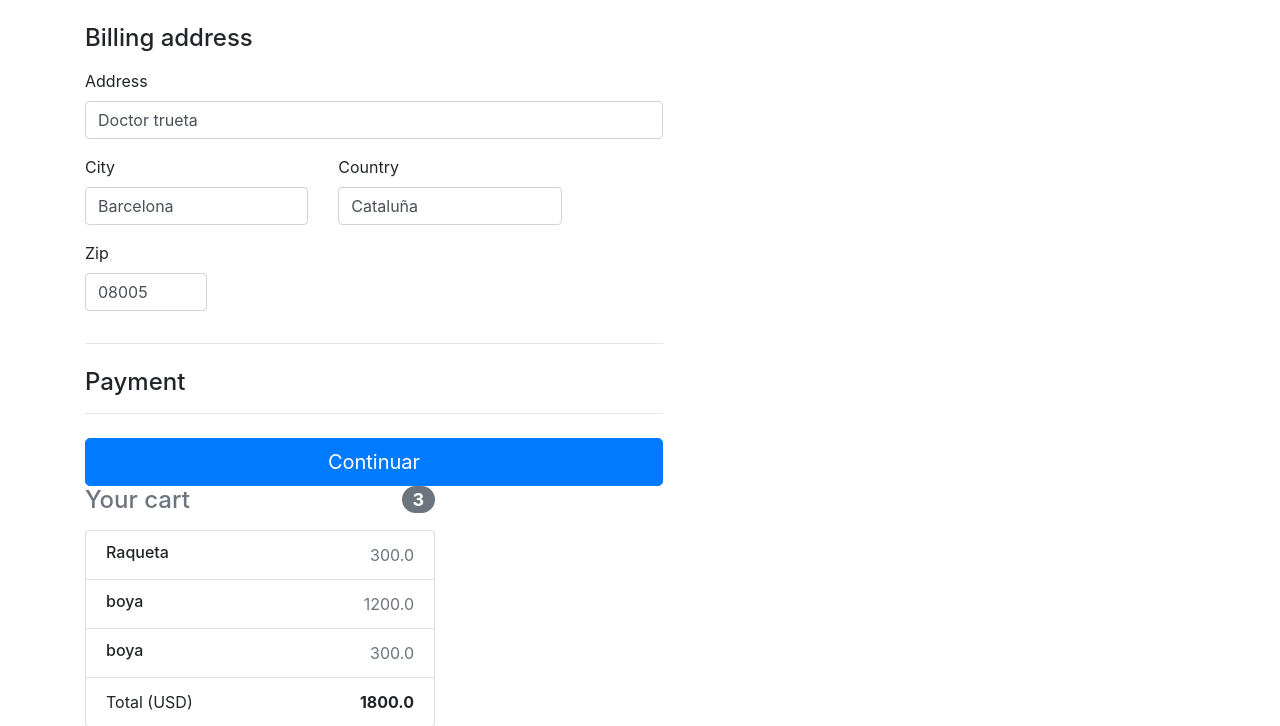
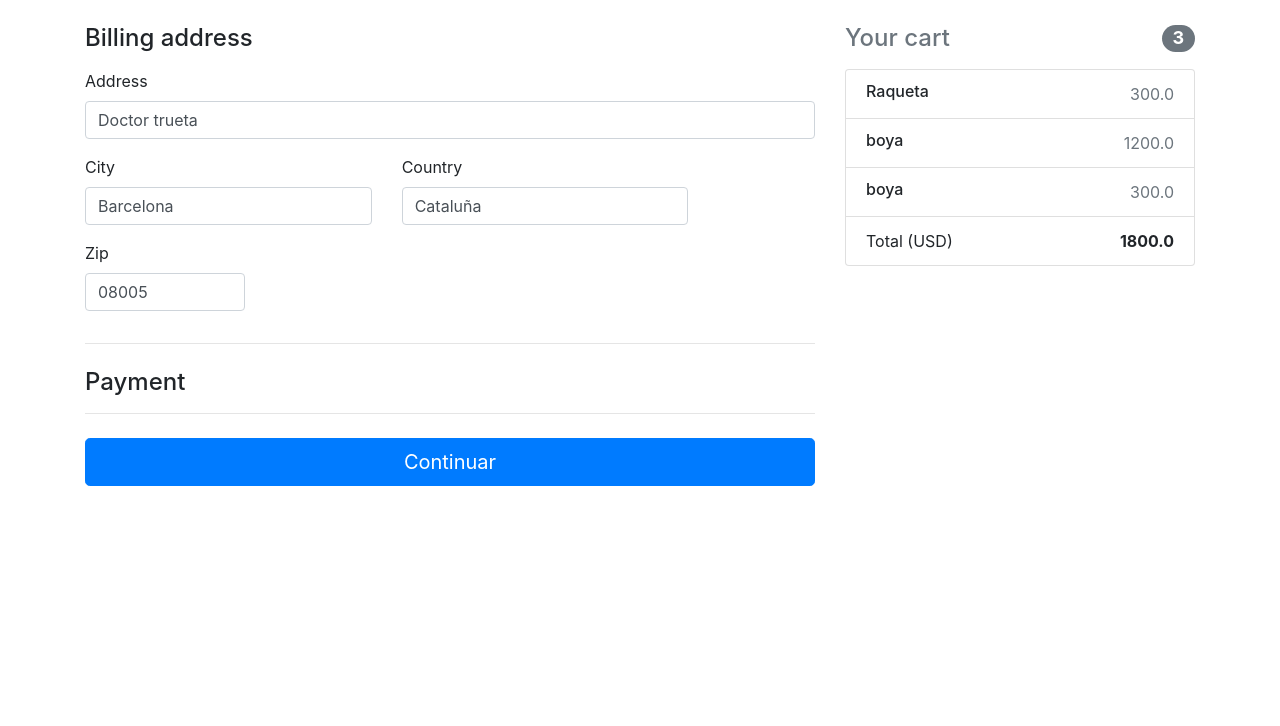
Before and after one commit to ManelGonzalez-ops/Python-Ecommerce, a Django app: page /checkout/ in a window 1280 px wide. Shown: the part 72-798 px from the top of the page. After the commit the page ends 558 px from the top, so only its background shows below. Run offline with Django 3.2, Linux system fonts and the light colour scheme; a user stored in the database is signed in; data comes from the database, SQL or seed files in the repository; some libraries are stand-ins or nearby versions.

Commit message:
django bugging all day long

```diff
--- a/ecommerce/ecommerce/settings.py
+++ b/ecommerce/ecommerce/settings.py
@@ -26,7 +26,7 @@ BASE_DIR = os.path.dirname(os.path.dirname(os.path.abspath(__file__)))
 SECRET_KEY = '!hq73-$%&7m*56h@%co9)$%$e8a@7z@l8ho4*hvz@1pq4y^cev'
 
 # SECURITY WARNING: don't run with debug turned on in production!
-DEBUG = False
+DEBUG = True
 
 
 ALLOWED_HOSTS = ['localhost', '127.0.0.1', 'manel-pythonecommerce.herokuapp.com']
--- a/ecommerce/store/templates/store/checkout.html
+++ b/ecommerce/store/templates/store/checkout.html
@@ -258,8 +258,8 @@
 
             {% if data2.needsShipping %}
 
-            <form class="needs-validation">
-                <div class="col-md-8 order-md-1">
+            <form class="needs-validation col-md-8 order-md-1">
+
                     {% if not autenticado %}
 
                     <div class="row">
```
